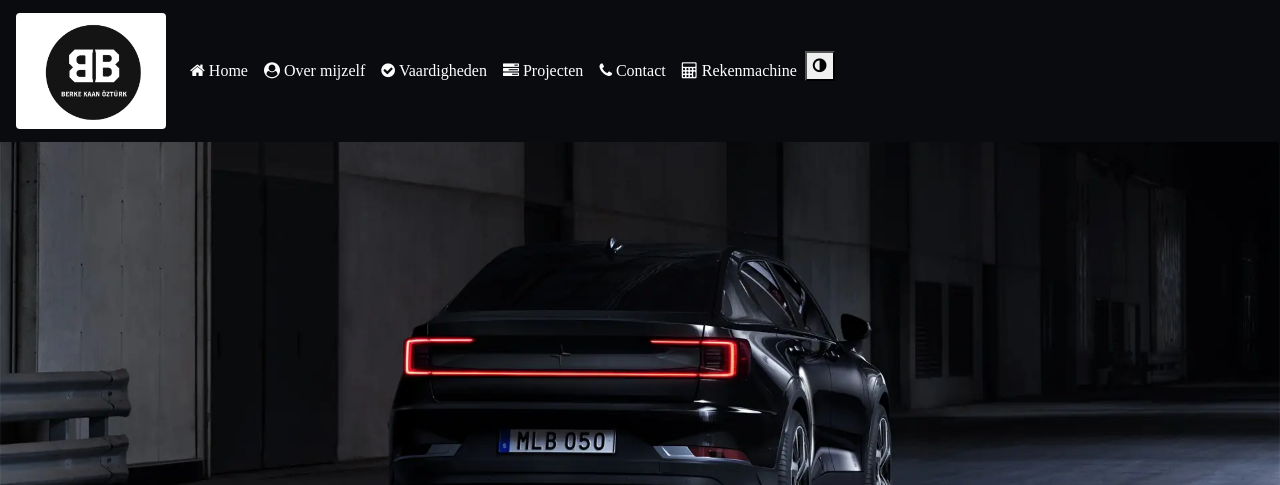
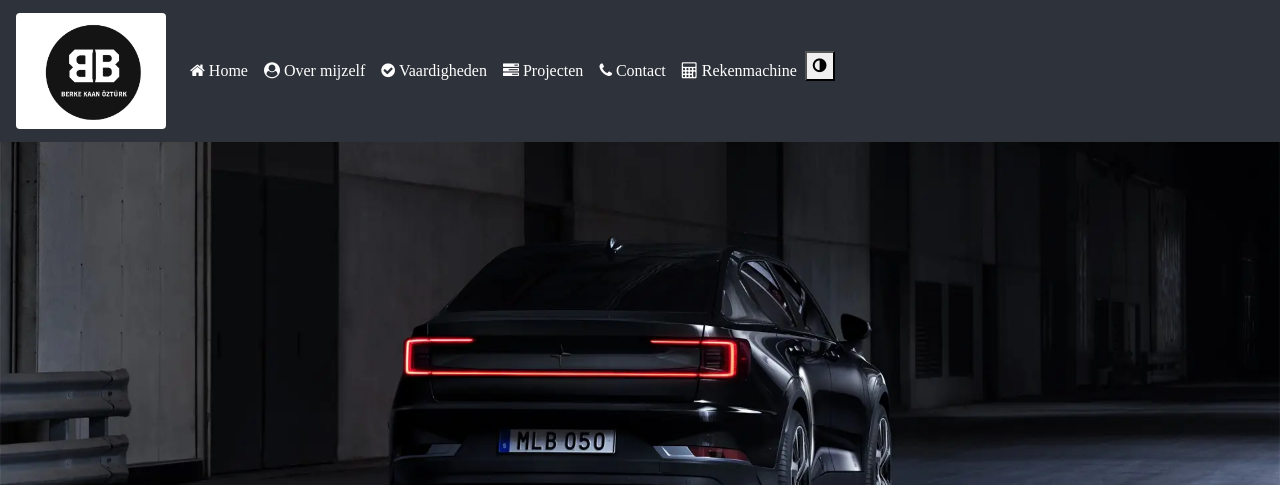
Before and after one commit to B-Ozturk/B-Ozturk.github.io, a PHP site: page /html/omz.html in a window 1280 px wide. Shown: the top 485 px of the page. Run offline with PHP 8.4, Linux system fonts and the light colour scheme.

Commit message:
Version 6.0

```diff
--- a/BKO/css/omz.css
+++ b/BKO/css/omz.css
@@ -7,7 +7,7 @@
 	margin-top: 50px;
 }
 .navbar{
-	background-color: #090b0f;
+	background-color: #2e323a;
 }
 .navLM{
     background-color: #ffffff;
```
